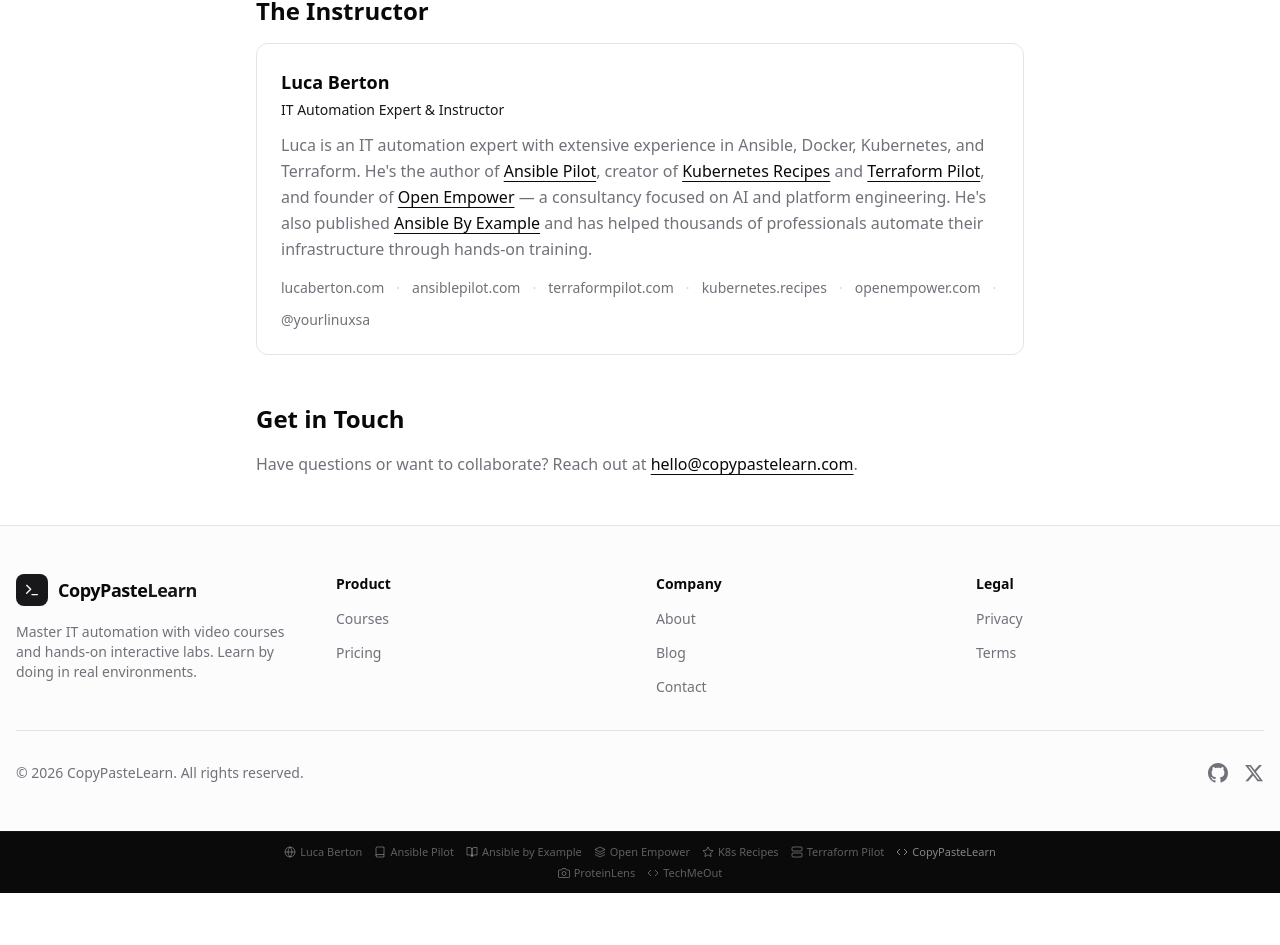
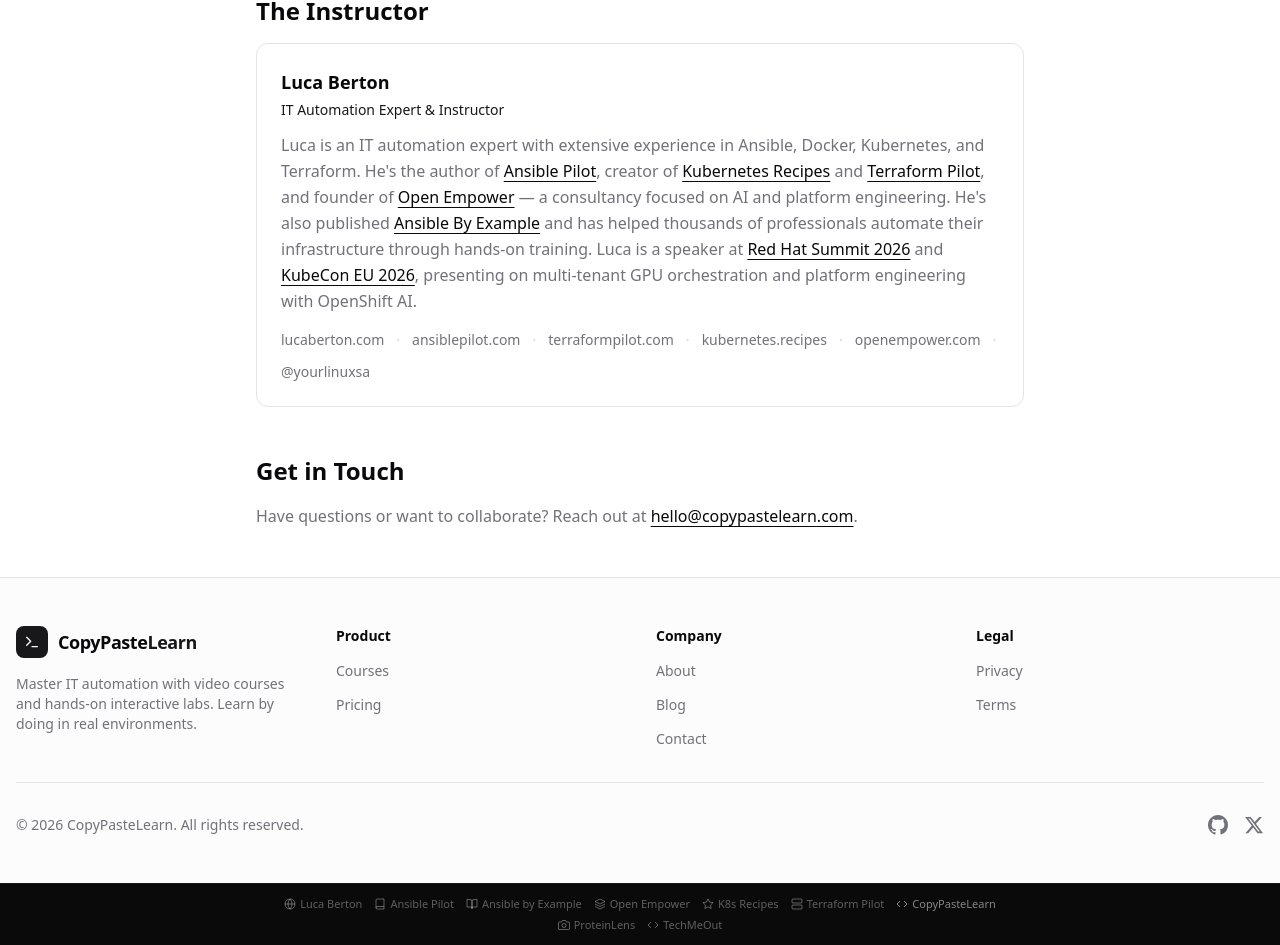
Before and after one commit to lucab85/copypastelearn.com, a Next.js app in the folder apps/web/: page /about in a window 1280 px wide. Shown: the part 829-1774 px from the top of the page. Before the commit the page ends 1722 px from the top, so only its background shows below. Built offline with nearby package versions, Linux system fonts and the light colour scheme; no server answers.

Commit message:
feat: add Red Hat Summit & KubeCon EU 2026 speaker credentials
- About page: speaker mentions with dofollow links to lucaberton.com
- JSON-LD Person sameAs: added all network properties
- Builds authority signals for E-E-A-T

```diff
--- a/apps/web/src/app/(marketing)/about/page.tsx
+++ b/apps/web/src/app/(marketing)/about/page.tsx
@@ -46,6 +46,10 @@
           "https://www.lucaberton.com",
           "https://twitter.com/yourlinuxsa",
           "https://www.ansiblepilot.com",
+          "https://www.terraformpilot.com",
+          "https://kubernetes.recipes",
+          "https://www.openempower.com",
+          "https://www.ansiblebyexample.com",
         ],
       },
       sameAs: [
@@ -184,7 +188,25 @@
                   Ansible By Example
                 </a>
                 {" "}and has helped thousands of professionals automate their
-                infrastructure through hands-on training.
+                infrastructure through hands-on training. Luca is a speaker at{" "}
+                <a
+                  href="https://lucaberton.com/blog/red-hat-summit-2026/"
+                  target="_blank"
+                  rel="noopener"
+                  className="font-medium text-foreground underline underline-offset-4 hover:text-primary"
+                >
+                  Red Hat Summit 2026
+                </a>
+                {" "}and{" "}
+                <a
+                  href="https://lucaberton.com/blog/kubecon-eu-2026/"
+                  target="_blank"
+                  rel="noopener"
+                  className="font-medium text-foreground underline underline-offset-4 hover:text-primary"
+                >
+                  KubeCon EU 2026
+                </a>
+                , presenting on multi-tenant GPU orchestration and platform engineering with OpenShift AI.
               </p>
               <div className="mt-4 flex flex-wrap gap-3 text-sm">
                 <a
```
